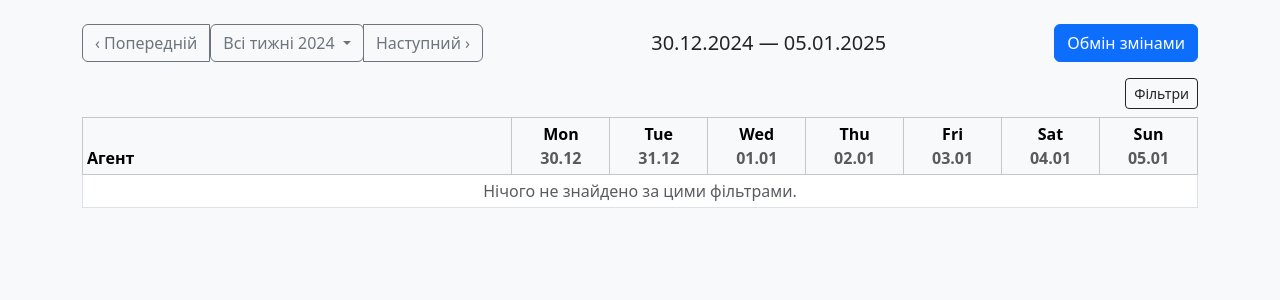
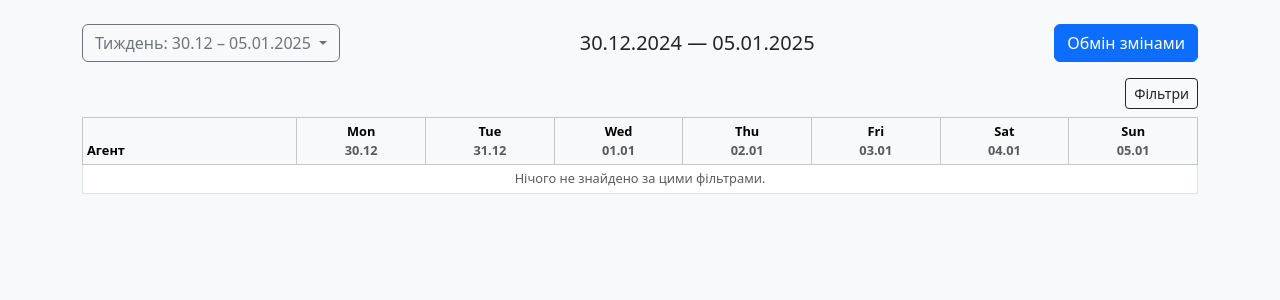
Before and after one commit to bod9dzys/BasicWFMbb, a Django app: page /schedule/?week=2024-12-30 in a window 1280 px wide. Shown: the part 56-356 px from the top of the page. Run offline with Django 5.2, Linux system fonts and the light colour scheme; the visitor is signed in with stand-in values (Sample User, id 1); data comes from the database, SQL or seed files in the repository; data that the repository does not hold is empty; some libraries are stand-ins or nearby versions.

Commit message:
week look update v2

```diff
--- a/templates/schedule_week.html
+++ b/templates/schedule_week.html
@@ -4,19 +4,34 @@
 {% block title %}Розклад — Тиждень{% endblock %}
 
 {% block content %}
+<style>
+  /* Додаткові стилі для таблиці */
+  .schedule-table th, .schedule-table td {
+    /* Зменшуємо відступи */
+    padding: 0.25rem;
+    font-size: 0.8rem; /* Зменшуємо шрифт */
+    min-width: 90px; /* Задаємо меншу мінімальну ширину */
+    max-width: 120px; /* Можна додати максимальну */
+    word-wrap: break-word; /* Дозволяємо перенос слів */
+  }
+  .schedule-table th:first-child, .schedule-table td:first-child {
+    min-width: 150px; /* Зберігаємо ширину для імені агента */
+    max-width: 200px;
+    text-align: left; /* Вирівнюємо ім'я ліворуч */
+  }
+  .shift-details {
+    line-height: 1.2; /* Зменшуємо міжрядковий інтервал */
+  }
+</style>
 
-<!-- ШАПКА: навігація тижнями + дропдаун з прокруткою -->
 <div class="d-flex flex-wrap justify-content-between align-items-center mb-3 gap-2">
-  <div class="btn-group" role="group" aria-label="Навігація тижнями">
-    <a class="btn btn-outline-secondary" href="{% url 'schedule_week' %}?week={{ prev_week }}">‹ Попередній</a>
+  {# --- Блок з кнопками Попередній/Наступний видалено --- #}
 
-    <!-- Дропдаун тижнів року -->
   <div class="dropdown">
     <button class="btn btn-outline-secondary dropdown-toggle" type="button" data-bs-toggle="dropdown" aria-expanded="false">
-        Всі тижні {{ week_start|date:"Y" }}
+      Тиждень: {{ week_start|date:"d.m" }} – {{ days.6|date:"d.m.Y" }}
     </button>
     <div id="weeksDropdown" class="dropdown-menu p-0" style="max-height: 320px; overflow: auto; min-width: 320px;">
-        <!-- показуємо всі, але за рахунок max-height бачимо ~5–10 і крутимо колесиком -->
       {% for w in weeks %}
         <a class="dropdown-item {% if forloop.counter0 == active_week_idx %}active{% endif %}"
            href="{% url 'schedule_week' %}?week={{ w.param }}">
@@ -26,9 +41,6 @@
     </div>
   </div>
 
-    <a class="btn btn-outline-secondary" href="{% url 'schedule_week' %}?week={{ next_week }}">Наступний ›</a>
-  </div>
-
   <h2 class="h5 mb-0">
     {{ week_start|date:"d.m.Y" }} — {{ days.6|date:"d.m.Y" }}
   </h2>
@@ -36,25 +48,19 @@
   <a href="{% url 'exchange_create' %}" class="btn btn-primary">Обмін змінами</a>
 </div>
 
-<!-- КНОПКА ДЛЯ КОЛАПСУ ФІЛЬТРІВ -->
 <div class="mb-2 d-flex justify-content-end">
   <button class="btn btn-sm btn-outline-dark" type="button" data-bs-toggle="collapse" data-bs-target="#filtersCollapse" aria-expanded="false" aria-controls="filtersCollapse">
     Фільтри
   </button>
 </div>
 
-<!-- ФІЛЬТРИ У COLAPSE, ЩО НЕ ЗАЙМАЮТЬ ПІВЕКРАНА -->
 <div class="collapse" id="filtersCollapse">
   <div class="card card-body mb-3">
     <form method="get" class="row g-3 align-items-end">
-      <!-- Зберігаємо вибір тижня в формі -->
-      <div class="col-md-3">
-        <label class="form-label">Тиждень від</label>
-        <input type="date" name="week" class="form-control" value="{{ request.GET.week|default:week_start|date:'Y-m-d' }}">
-      </div>
+      {# --- Залишаємо поле week для фільтрації, але воно вже не потрібне для навігації --- #}
+      <input type="hidden" name="week" value="{{ request.GET.week|default:week_start|date:'Y-m-d' }}">
 
-      <!-- самі фільтри: рендеримо компактно -->
-      <div class="col-12 col-md-9">
+      <div class="col-12"> {# Змінено ширину для фільтрів #}
         <div class="row g-2">
           {% crispy filter.form %}
         </div>
@@ -68,14 +74,14 @@
   </div>
 </div>
 
-<!-- Таблиця розкладу (без змін, як робили раніше) -->
 <div class="table-responsive">
-  <table class="table table-sm table-bordered align-middle">
+  {# Додано клас schedule-table для застосування стилів #}
+  <table class="table table-sm table-bordered align-middle schedule-table">
     <thead class="table-light">
       <tr>
-        <th style="min-width: 220px;">Агент</th>
+        <th style="min-width: 150px;">Агент</th> {# Зменшено min-width #}
         {% for d in days %}
-          <th class="text-center">
+          <th class="text-center"> {# Зменшено min-width #}
             <div class="fw-semibold">{{ d|date:"D" }}</div>
             <div class="text-muted">{{ d|date:"d.m" }}</div>
           </th>
```
Also changed, not shown: other parts of templates/schedule_week.html (+7 -19 lines). Lines whose indentation alone changed are shown as unchanged.
